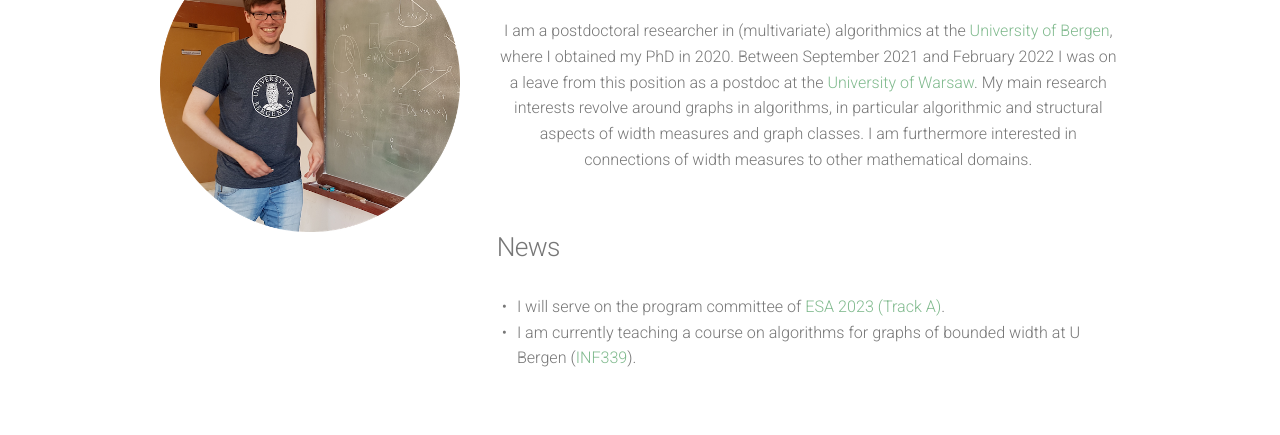
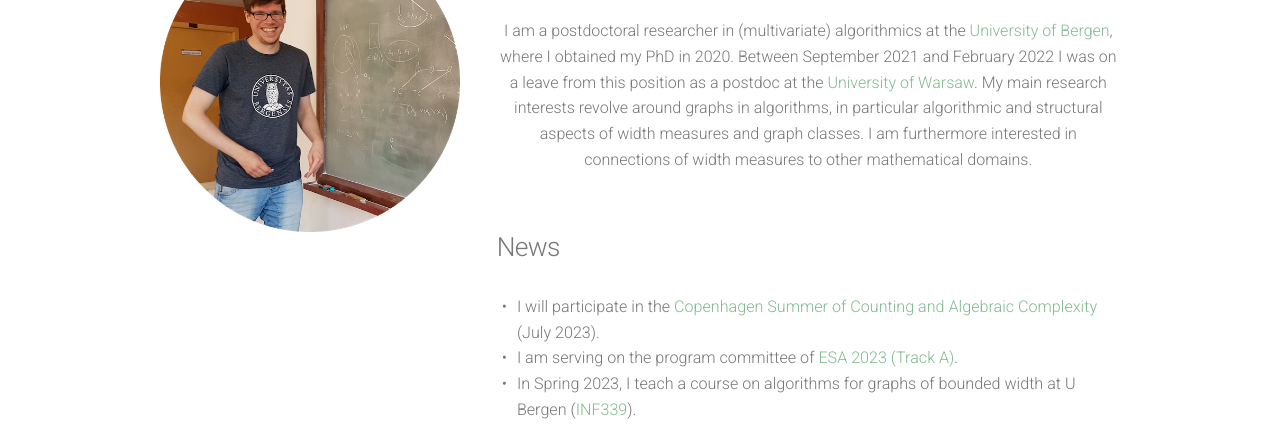
Before and after one commit to lars-jaffke/lars-jaffke.github.io, a plain HTML site: page index.html in a window 1280 px wide. Shown: the part 517-952 px from the top of the page. Drawn offline with nearby package versions, Linux system fonts and the light colour scheme; files whose address does not match are found by name.

Commit message:
update May 6

```diff
--- a/index.html
+++ b/index.html
@@ -78,14 +78,20 @@
 							<header>
 								<h2>News</h2>
 								<table class="cv">
+
 									<tr>
 										<td>&bull;</td>
-										<td>I will serve on the program committee of
+										<td>I will participate in the <a href="https://sites.google.com/view/count-alg-summer/copenhagen-summer-of-counting-algebraic-complexity">Copenhagen Summer of Counting and Algebraic Complexity</a> (July 2023).
+										</td>
+									</tr>
+									<tr>
+										<td>&bull;</td>
+										<td>I am serving on the program committee of
 											<a href="https://algo-conference.org/2023/esa/">ESA 2023 (Track A)</a>.</td>
 									</tr>
 									<tr>
 										<td>&bull;</td>
-										<td>I am currently teaching a course on
+										<td>In Spring 2023, I teach a course on
 												algorithms for graphs of bounded width
 												at U Bergen (<a href="https://www.uib.no/en/course/INF339?sem=2023v">INF339</a>).</td>
 									</tr>
```
